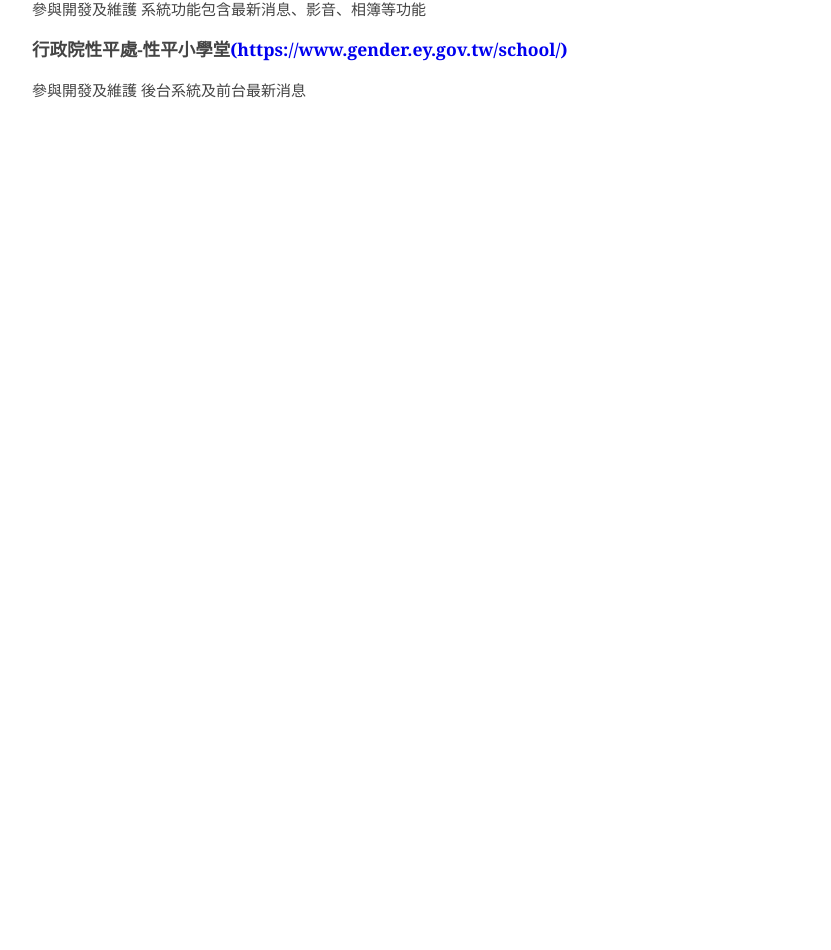
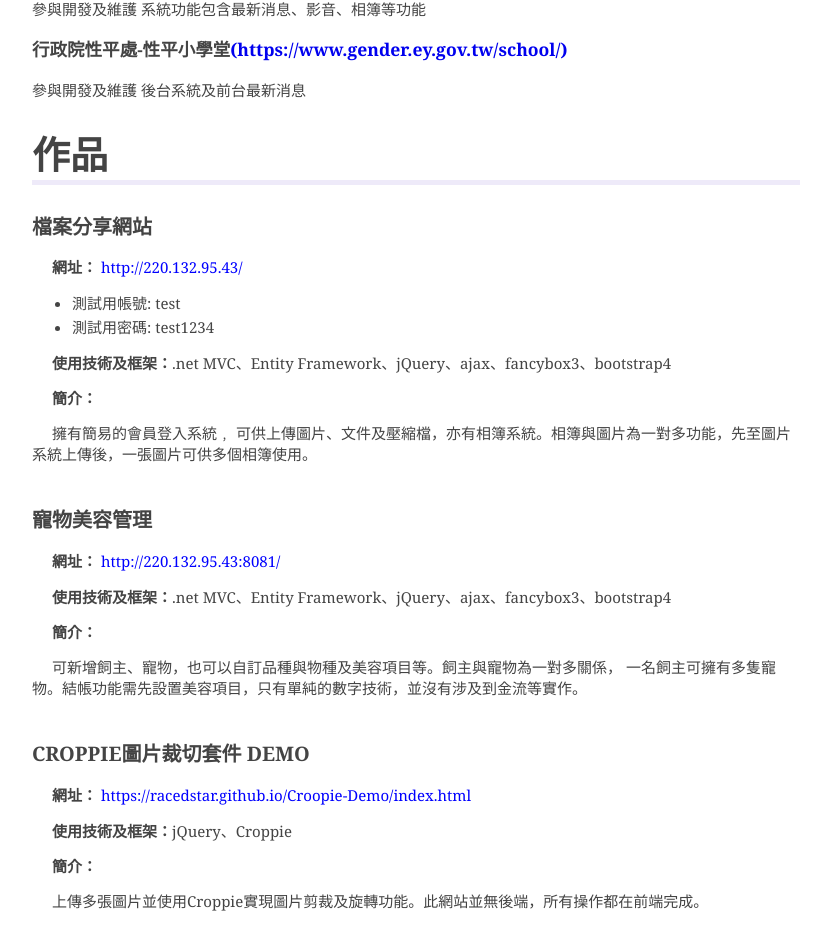
Before and after one commit to racedstar/Resume, a React (Create React App) app: page / in a window 1280 px wide. Shown: the part 1558-2508 px from the top of the page, without its empty margins (224-1055 px from the left). Before the commit the page ends 1672 px from the top, so only its background shows below. Built offline with nearby package versions, Linux system fonts and the light colour scheme.

Commit message:
add Demo

```diff
--- a/src/App.js
+++ b/src/App.js
@@ -5,13 +5,14 @@
 import ExpComponent from './Exp';
 import SkillComponent from './Skill';
 import ProjectsComponent from './Projects';
+import DemoComponent from './Demo';
 
 import ResumeData from './Resume.json'
 import './Resume.css';
 
 class App extends Component {
     render() {
-        const {PersonalInformation, Exp, Summary, Skill, Projects, Education} = ResumeData;
+        const {PersonalInformation, Exp, Summary, Skill, Projects, Education, Demo} = ResumeData;
         return (
             <div>
                 <div className="personalInformation">
@@ -60,6 +61,14 @@
                         ))
                     }
                 </div>
+                <div className="demo">
+                    <h1>作品</h1>
+                    {
+                        Demo.map((value) => (
+                            <DemoComponent {...value} />
+                        ))
+                    }
+                </div>
             </div>
         );
     }
--- /dev/null
+++ b/src/Demo.js
@@ -0,0 +1,25 @@
+import React, { Component } from 'react';
+
+class Demo extends Component {
+    render() {
+        const {Title, Url, Tools, Description, Other} = this.props;
+        return (
+            <div>
+                <h2>{Title}</h2>
+                <p><span>網址：</span> <a href={Url}>{Url}</a></p>
+                <ul>
+                    {
+                        Other.map((value) => (
+                            <li>{value}</li>
+                        ))
+                    }
+                </ul>
+                <p><span>使用技術及框架：</span>{Tools}</p>
+                <p><span>簡介：</span></p>
+                <p>{Description}</p>
+            </div>
+        );
+    }
+}
+
+export default Demo;
--- a/src/Resume.css
+++ b/src/Resume.css
@@ -38,3 +38,19 @@
 .Summary{
 	word-wrap:break-word;
 }
+
+.demo a{
+	color:blue
+}
+
+.demo div{
+	margin-bottom: 40px;
+}
+
+.demo span{
+	font-weight: bold;
+}
+
+.demo p{
+	text-indent: 20px;
+}
--- a/src/Resume.json
+++ b/src/Resume.json
@@ -27,15 +27,26 @@
         "ValType":"string"
     }],
     "Exp":[
-        {"Title":"Title", "Val":"哈瑪星科技股份有限公司"},
-        {"Title":"JobTitle", "Val":"實習生"},
-        {"Title":"Time", "Val": "2013/10~2016/05"},
-        {"Title":"Description", "Val":[
-            "網站開發及維護",
-            "資料庫維護"
-        ]}
+        {
+            "Title":"Title",
+            "Val":"哈瑪星科技股份有限公司"
+        },
+        {
+            "Title":"JobTitle"
+            ,"Val":"實習生"
+        },
+        {"Title":"Time",
+            "Val": "2013/10~2016/05"
+        },
+        {
+            "Title":"Description",
+            "Val":[
+                "網站開發及維護",
+                "資料庫維護"
+            ]
+        }
     ],
-    "Summary":"擅長使用asp.net for C#開發網站，有自學過asp.net MVC並製作網站，希望有機會可以挑戰使用MVC的專案。碩士在學期間曾於哈瑪星科技股份有限公司實習過，時間約為兩年半，實習期間曾經參與過三個專案，並有駐點公務機關之經驗，熟悉與公務機關溝通交涉。最近正接觸 React.js，本履歷是學習後簡單應用 React.js 建構出來的頁面。",
+    "Summary":"擅長使用asp.net for C#開發網站，有自學過asp.net MVC並製作網站，希望有機會可以挑戰使用MVC的專案。碩士在學期間曾於哈瑪星科技股份有限公司實習過，時間約為兩年半，實習期間曾經參與過三個專案，並有駐點公務機關之經驗。",
     "Skill":[
         {
             "Title":"Language",
@@ -69,7 +80,7 @@
             "Description":"參與開發及維護 後台系統及前台最新消息"
         }
     ],
-        "Education":[
+    "Education":[
         {
             "Title":"學士",
             "School":"樹德科技大學",
@@ -82,5 +93,31 @@
             "Deptartment":"資訊管理所",
             "Time":"2013/09~2017/01"
         }
+    ],
+    "Demo":[
+        {
+            "Title": "檔案分享網站",
+            "Url": "http://220.132.95.43/",
+            "Tools":".net MVC、Entity Framework、jQuery、ajax、fancybox3、bootstrap4",
+            "Description": "擁有簡易的會員登入系統﹐ 可供上傳圖片、文件及壓縮檔，亦有相簿系統。相簿與圖片為一對多功能，先至圖片系統上傳後，一張圖片可供多個相簿使用。",
+            "Other": [
+                "測試用帳號: test",
+                "測試用密碼: test1234"
+            ]
+        },
+        {
+            "Title": "寵物美容管理",
+            "Url": "http://220.132.95.43:8081/",
+            "Tools":".net MVC、Entity Framework、jQuery、ajax、fancybox3、bootstrap4",
+            "Description": "可新增飼主、寵物，也可以自訂品種與物種及美容項目等。飼主與寵物為一對多關係， 一名飼主可擁有多隻寵物。結帳功能需先設置美容項目，只有單純的數字技術，並沒有涉及到金流等實作。",
+            "Other": []
+        },
+        {
+            "Title": "Croppie圖片裁切套件 demo",
+            "Url": "https://racedstar.github.io/Croopie-Demo/index.html",
+            "Tools": "jQuery、Croppie",
+            "Description": "上傳多張圖片並使用Croppie實現圖片剪裁及旋轉功能。此網站並無後端，所有操作都在前端完成。",
+            "Other": []
+        }
     ]
 }
```
